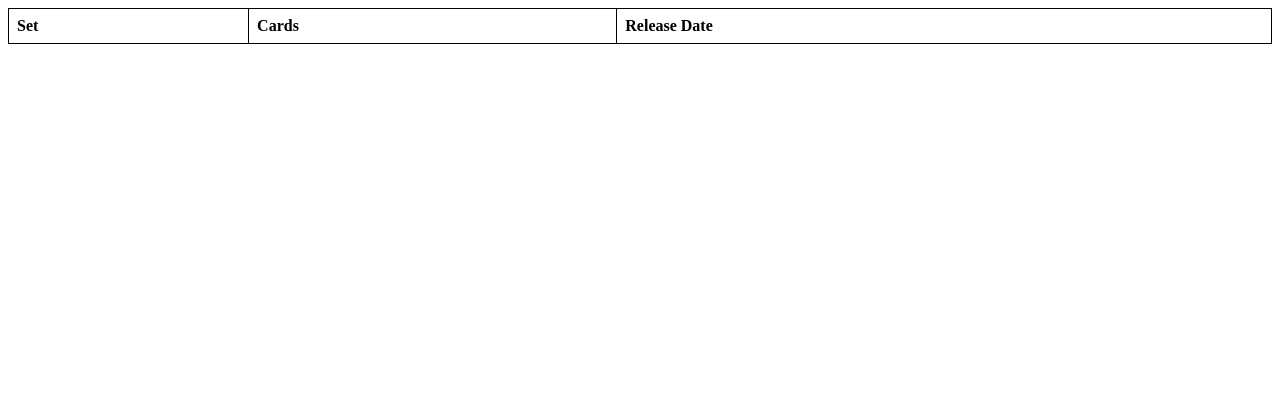
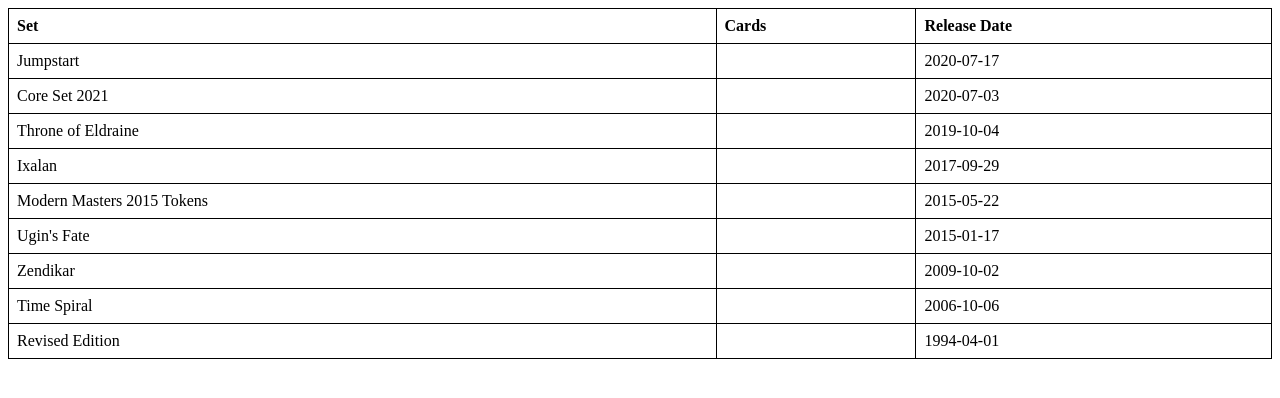
Before and after one commit to oomnik/magic, a plain HTML site: page allsets.html in a window 1280 px wide. Drawn offline with Linux system fonts and the light colour scheme.

Commit message:
Update allsets.html

```diff
--- a/allsets.html
+++ b/allsets.html
@@ -30,7 +30,7 @@
         fetch('https://oomnik.github.io/magic/sample.json')
             .then(response => response.json())
             .then(data => {
-                const sets = data.data;
+                const sets = data;
 
                 // Sort sets by descending release date
                 sets.sort((a, b) => new Date(b.released_at) - new Date(a.released_at));
```
